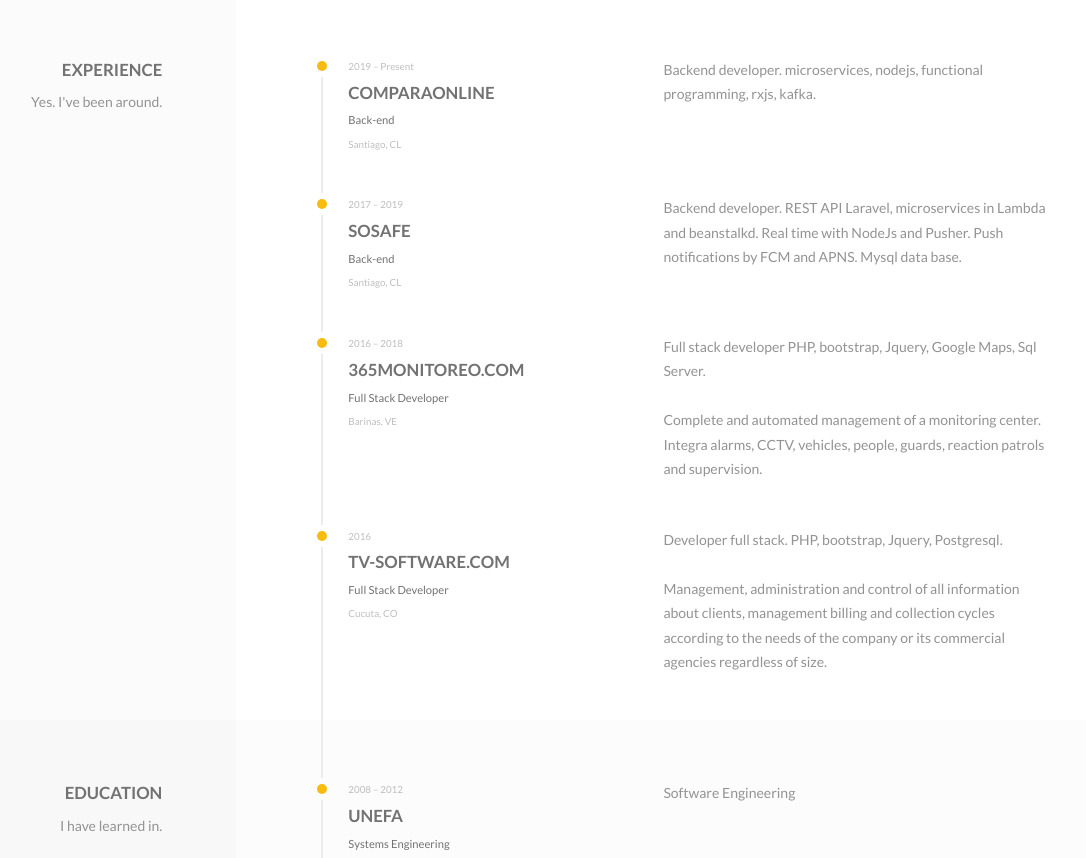
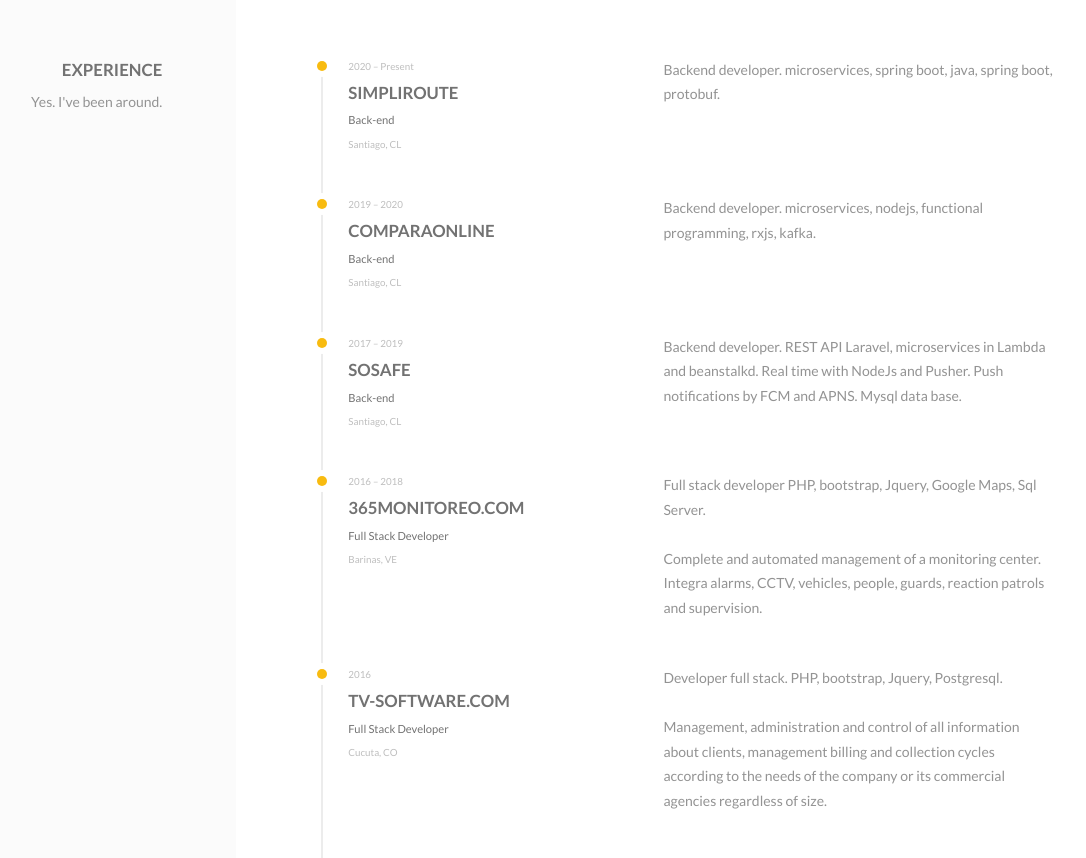
Before and after one commit to jeancarlosgarcia/jeancarlosgarcia.github.io, a plain HTML site: page index.html in a window 1280 px wide. Shown: the part 2029-2887 px from the top of the page, without its empty margins (149-1235 px from the left). Drawn offline with Linux system fonts and the light colour scheme.

Commit message:
Update index.html
update

```diff
--- a/index.html
+++ b/index.html
@@ -592,6 +592,32 @@
                         <div class="o-section__content  t-section__content  u-pb-0">
 
                             <div class="a-experience-timeline  c-timeline  t-border-color">
+                                <div class="c-timeline__item">
+                                    <div class="c-timeline__point  t-timeline__point  t-primary-bg"></div>
+                                    <div class="o-content">
+                                        <div class="o-grid">
+                                            <div class="o-grid__col-md-5">
+                                                <div class="c-work__timeframe">
+                                                    2020 &ndash; Present
+                                                </div>
+                                                <h3 class="c-work__heading">
+                                                    SimpliRoute
+                                                </h3>
+                                                <h4 class="c-work__title">
+                                                    Back-end
+                                                </h4>
+                                                <div class="c-work__location">
+                                                    Santiago, CL
+                                                </div>
+                                            </div>
+                                            <div class="o-grid__col-md-7">
+                                                <p>
+                                                    Backend developer.  microservices, spring boot, java, spring boot, protobuf.
+                                                </p>
+                                            </div>
+                                        </div><!-- /o-grid -->
+                                    </div><!-- /o-content -->
+                                </div><!-- /c-timeline__item -->
 
                                 <div class="c-timeline__item">
                                     <div class="c-timeline__point  t-timeline__point  t-primary-bg"></div>
@@ -599,7 +625,7 @@
                                         <div class="o-grid">
                                             <div class="o-grid__col-md-5">
                                                 <div class="c-work__timeframe">
-                                                    2019 &ndash; Present
+                                                    2019 &ndash; 2020
                                                 </div>
                                                 <h3 class="c-work__heading">
                                                     Comparaonline
```
